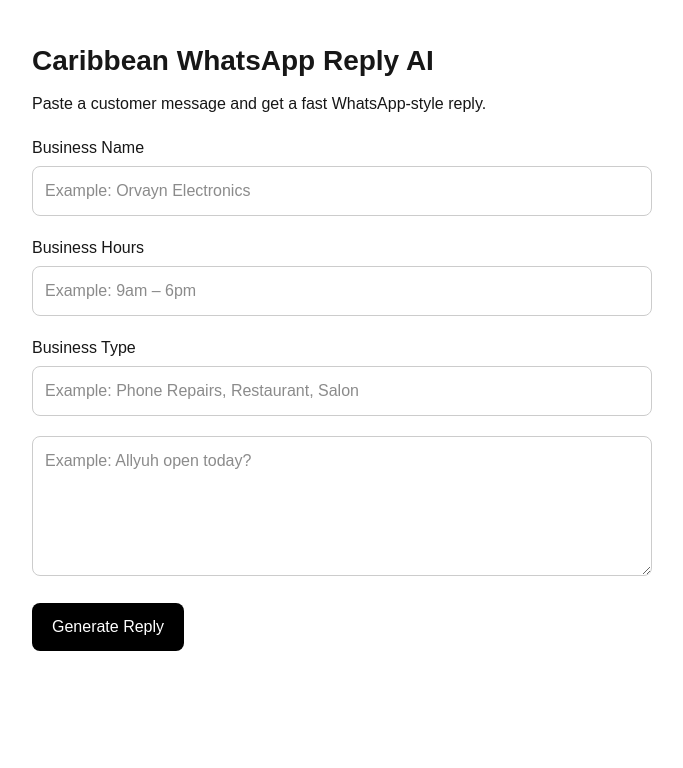
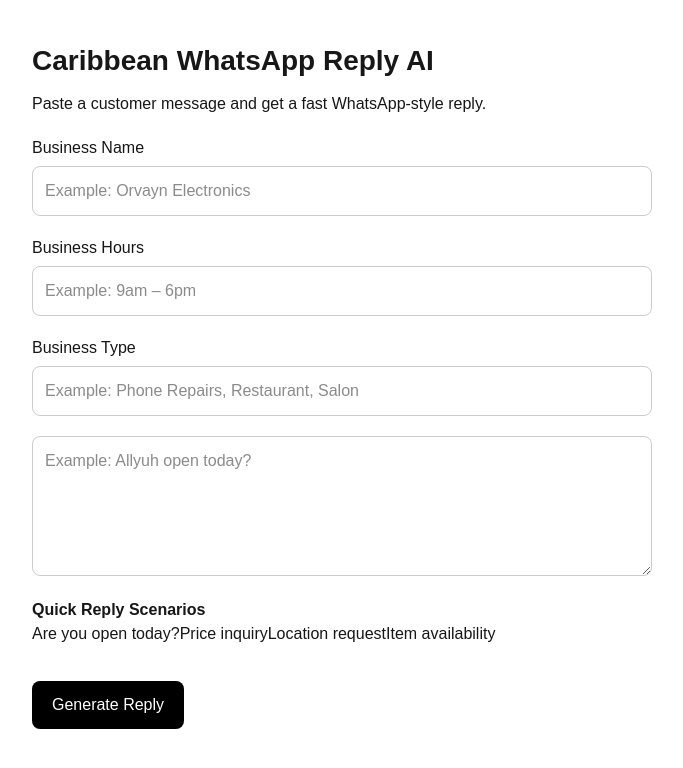
Before and after one commit to orvayndigital/caribbean-ai-reply, a Next.js app: page / in a window 1280 px wide. Shown: the top 768 px of the page, without its empty margins (298-981 px from the left). Built offline with nearby package versions, Linux system fonts and the light colour scheme.

Commit message:
ui update

```diff
--- a/app/page.tsx
+++ b/app/page.tsx
@@ -121,6 +121,26 @@ export default function Home() {
           border: "1px solid #ccc",
         }}
       />
+{/* QUICK REPLY BUTTONS */}
+<div style={{ marginTop: "15px", marginBottom: "15px" }}>
+  <p style={{ fontWeight: "bold" }}>Quick Reply Scenarios</p>
+
+  <button onClick={() => setMessage("Are you open today?")}>
+    Are you open today?
+  </button>
+
+  <button onClick={() => setMessage("How much is this item?")}>
+    Price inquiry
+  </button>
+
+  <button onClick={() => setMessage("Where are you located?")}>
+    Location request
+  </button>
+
+  <button onClick={() => setMessage("Do you have this item available?")}>
+    Item availability
+  </button>
+</div>
 
       <button
         onClick={generateReply}
```
